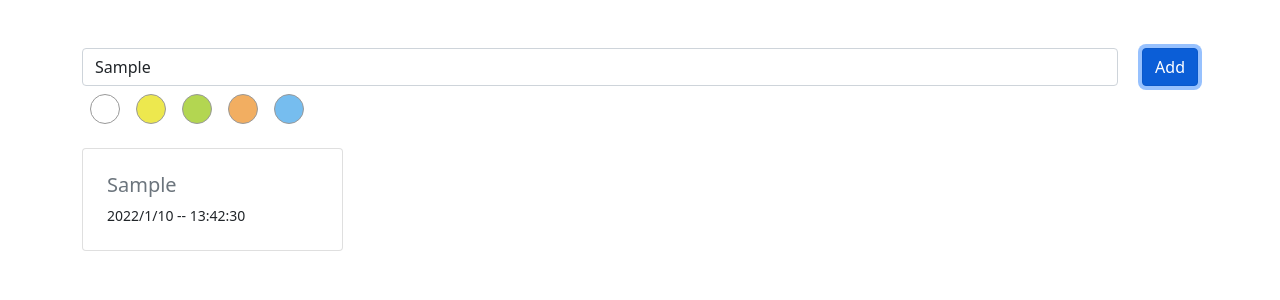
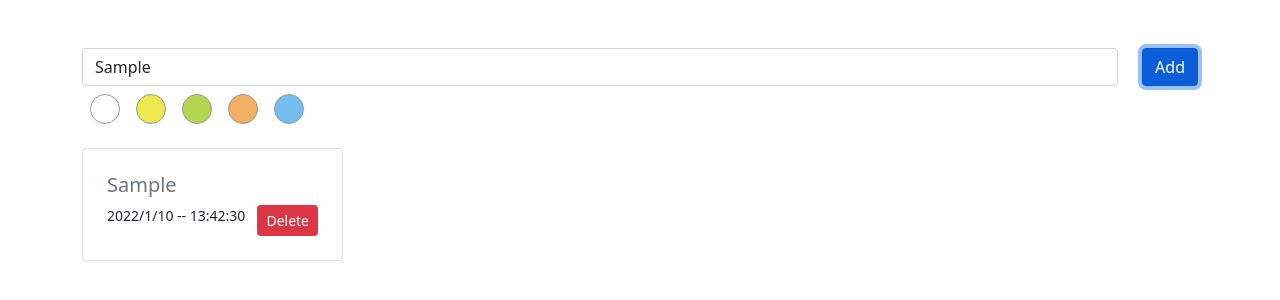
Before and after one commit to Amirhossein-Veysi/note-app, a React (Create React App) app: page / in a window 1280 px wide. Both pictures are taken after typing "Sample" into the empty fields and a click on the button "Add". Shown: the top 300 px of the page. Built offline with nearby package versions, Linux system fonts and the light colour scheme.

Commit message:
Added delete note feature

```diff
--- a/src/components/Note/index.jsx
+++ b/src/components/Note/index.jsx
@@ -1,13 +1,21 @@
 import React from "react";
 
-const Note = ({ note }) => {
+const Note = ({ note, deleteNote }) => {
   const { text, time, color } = note;
 
   return (
     <div className="col-6 col-md-4 col-lg-3 mt-3">
       <div className="card p-4" style={{ background: color }}>
         <p className="h5 text-secondary">{text}</p>
-        <span style={{ fontSize: 14 }}>{time}</span>
+        <div className="d-flex w-100 justify-content-between">
+          <span style={{ fontSize: 14 }}>{time}</span>
+          <button
+            className="btn btn-danger btn-sm shadow-0"
+            onClick={() => deleteNote(note)}
+          >
+            Delete
+          </button>
+        </div>
       </div>
     </div>
   );
--- a/src/components/Notes/index.jsx
+++ b/src/components/Notes/index.jsx
@@ -10,9 +10,14 @@ const Notes = () => {
   const [notes, setNotes] = useState(loadLocalStorage());
 
   const handleAddNote = (text, time, color) => {
-    console.log(text, time, color);
     const obj = { text, time, color };
     const cnotes = [...notes, obj];
+    setNotes(cnotes);
+  };
+
+  const handleDeleteNote = (note) => {
+    const cnotes = [];
+    notes.map((el) => el !== note && cnotes.push(el));
     setNotes(cnotes);
   };
 
@@ -29,7 +34,9 @@ const Notes = () => {
             You Don't Have Any Note Yet!
           </p>
         ) : (
-          notes.map((note) => <Note note={note} />)
+          notes.map((note) => (
+            <Note note={note} deleteNote={handleDeleteNote} />
+          ))
         )}
       </div>
     </div>
```
